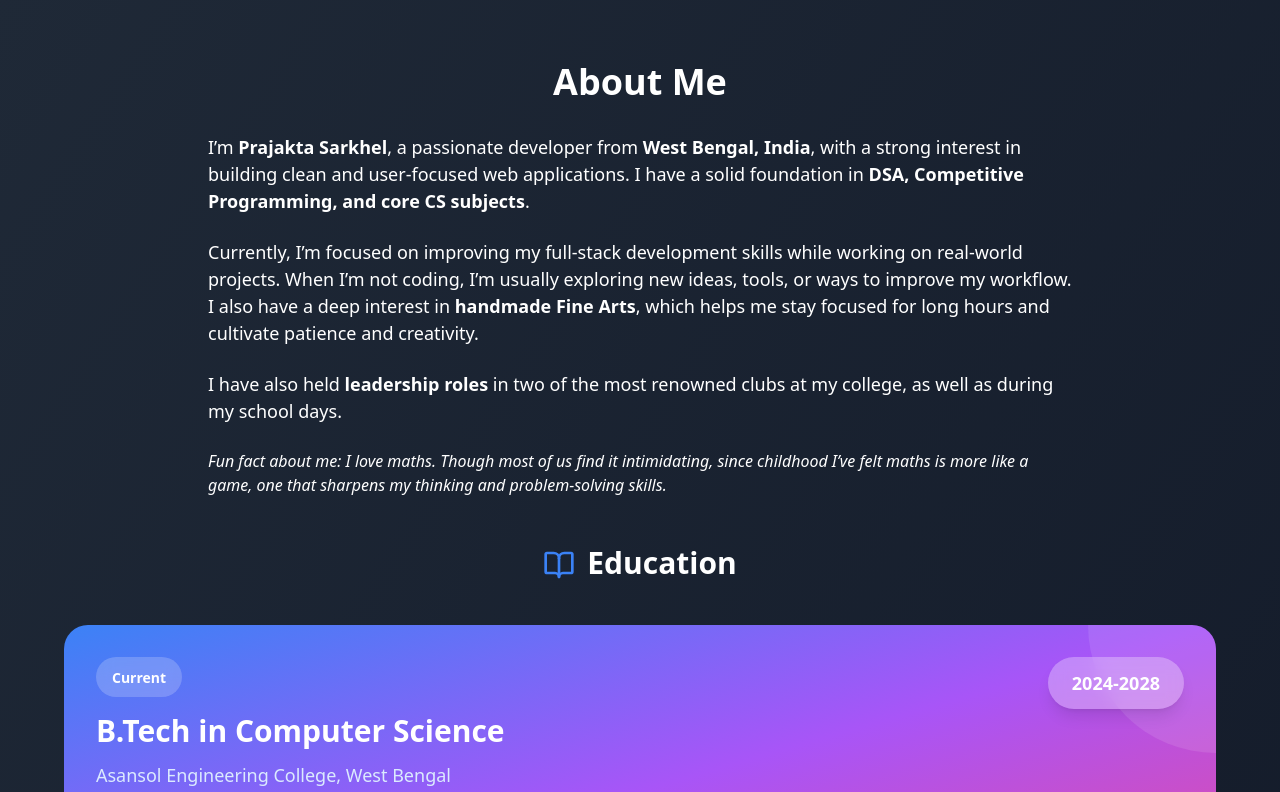
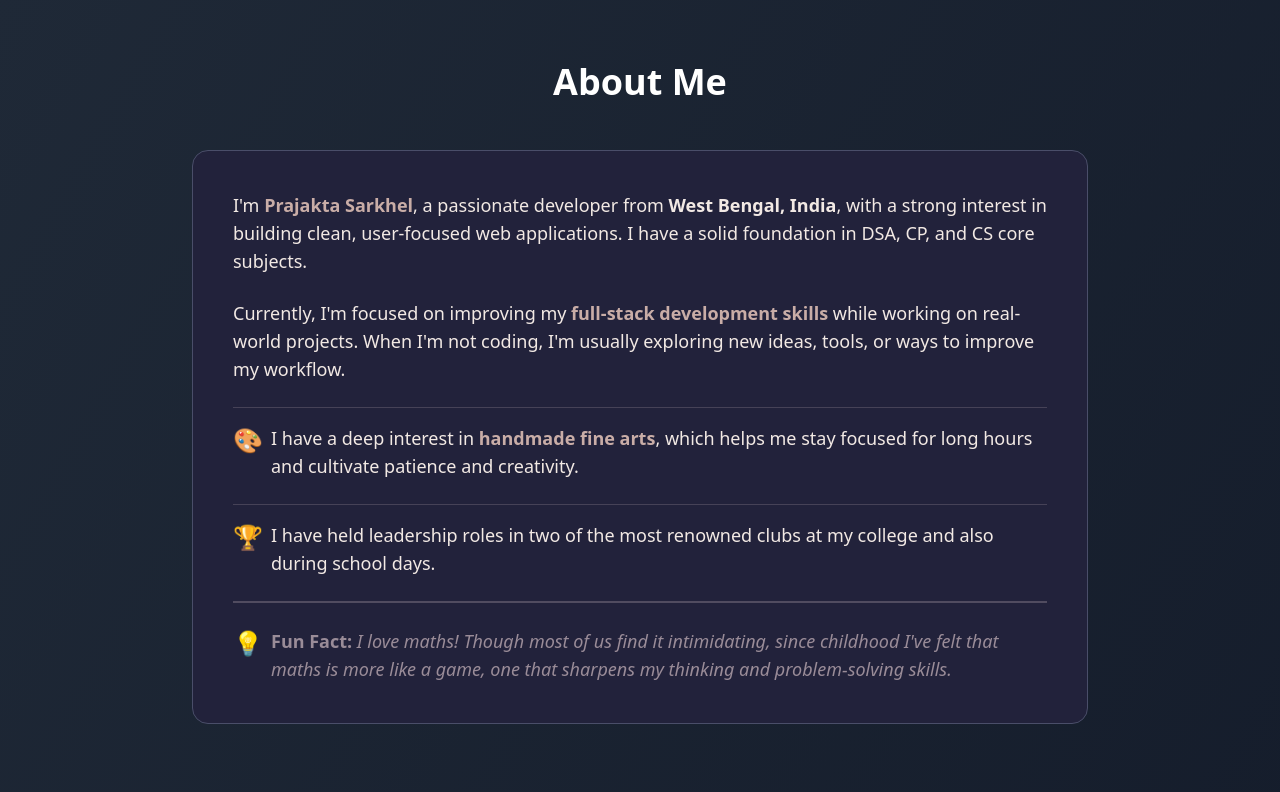
Before and after one commit to PrajaktaSarkhel/Prajakta_Sarkhel_portfolio-website, a React (Vite) app: page / in a window 1280 px wide. Shown: the part 800-1592 px from the top of the page. Built offline with nearby package versions, Linux system fonts and the light colour scheme.

Commit message:
Added PS logo

```diff
--- a/index.html
+++ b/index.html
@@ -2,7 +2,7 @@
 <html lang="en">
   <head>
     <meta charset="UTF-8" />
-    <link rel="icon" type="image/svg+xml" href="/vite.svg" />
+    <link rel="icon" type="image/svg+xml" href="/ps_logo.svg" />
     <meta name="viewport" content="width=device-width, initial-scale=1.0" />
     <title>portfolio-website</title>
   </head>
--- a/src/App.jsx
+++ b/src/App.jsx
@@ -20,6 +20,9 @@ function App() {
   const [visibleCards, setVisibleCards] = useState([]);
 
   const journeyRefs = useRef([]);
+
+  const projectRefs = useRef([]);
+  const [visibleProjects, setVisibleProjects] = useState([]);
 
   useEffect(() => {
     if (darkMode) {
@@ -49,6 +52,29 @@ function App() {
 
     return () => observers.forEach(observer => observer.disconnect());
   }, []);
+
+  // Scroll animation for project cards
+  useEffect(() => {
+    const observers = projectRefs.current.map((ref, index) => {
+      const observer = new IntersectionObserver(
+        ([entry]) => {
+          if (entry.isIntersecting) {
+            setTimeout(() => {
+              setVisibleProjects(prev => [...new Set([...prev, index])]);
+            }, index * 300); // Stagger by 300ms
+          }
+        },
+        { threshold: 0.1 }
+      );
+
+      if (ref) observer.observe(ref);
+      return observer;
+    });
+
+    return () => observers.forEach(observer => observer.disconnect());
+  }, []);
+
+
 
   const handleSubmit = (e) => {
     e.preventDefault();
@@ -209,30 +235,59 @@ function App() {
         <div className="max-w-6xl mx-auto">
           <div className="text-center mb-12">
             <h3 className="text-3xl md:text-4xl font-bold mb-4 dark:text-white">About Me</h3>
+          </div>
+        </div>
             {/* About Me Content */}
-            <div className="max-w-4xl mx-auto mt-8 text-left px-4">
-              <p className="text-gray-800 dark:text-white text-lg leading-normal mb-6">
-                I’m <span className="text-gray-800 dark:text-white font-semibold">Prajakta Sarkhel</span>, a passionate developer from <span className="text-gray-800 dark:text-white font-semibold">West Bengal, India</span>, with a strong interest in building clean and user-focused web applications. I have a solid foundation in <span className="text-gray-800 dark:text-white font-semibold">DSA, Competitive Programming, and core CS subjects</span>.
+
+            <div className="max-w-4xl mx-auto">
+              <div className="p-10 rounded-2xl bg-[#f2e9e4] dark:bg-[#22223b] border border-[#c9ada7] dark:border-[#4a4e69]">
+
+                {/* Main intro */}
+                <div className="space-y-6 text-[#22223b] dark:text-[#f2e9e4] leading-normal">
+                  <p className="text-lg">
+                    I'm <span className="font-bold text-[#4a4e69] dark:text-[#c9ada7]">Prajakta Sarkhel</span>, a passionate developer from <span className="font-semibold">West Bengal, India</span>, with a strong interest in building clean, user-focused web applications. I have a solid foundation in DSA, CP, and CS core subjects.
                   </p>
 
-              <p className="text-gray-800 dark:text-white text-lg leading-normal mb-6">
-                Currently, I’m focused on improving my full-stack development skills while working on real-world projects. When I’m not coding, I’m usually exploring new ideas, tools, or ways to improve my workflow. I also have a deep interest in <span className="text-gray-800 dark:text-white font-semibold">handmade Fine Arts</span>, which helps me stay focused for long hours and cultivate patience and creativity.
+                  <p className="text-lg">
+                    Currently, I'm focused on improving my <span className="font-semibold text-[#4a4e69] dark:text-[#c9ada7]">full-stack development skills</span> while working on real-world projects. When I'm not coding, I'm usually exploring new ideas, tools, or ways to improve my workflow.
                   </p>
 
-              <p className="text-gray-800 dark:text-white text-lg leading-normal mb-6">
-                I have also held <span className="text-gray-800 dark:text-white font-semibold">leadership roles</span> in two of the most renowned clubs at my college, as well as during my school days.
-              </p>
-
-              <p className="text-gray-800 dark:text-white italic text-base">
-                Fun fact about me: I love maths. Though most of us find it intimidating, since childhood I’ve felt maths is more like a game, one that sharpens my thinking and problem-solving skills.
+                  {/* Creative Balance */}
+                  <div className="pt-4 border-t border-[#9a8c98]/30">
+                    <p className="text-lg flex items-start gap-2">
+                      <span className="text-2xl">🎨</span>
+                      <span>
+                        I have a deep interest in <span className="font-semibold text-[#4a4e69] dark:text-[#c9ada7]">handmade fine arts</span>, which helps me stay focused for long hours and cultivate patience and creativity.
+                      </span>
                     </p>
                   </div>
 
+                  {/* Leadership */}
+                  <div className="pt-4 border-t border-[#9a8c98]/30">
+                    <p className="text-lg flex items-start gap-2">
+                      <span className="text-2xl">🏆</span>
+                      <span>
+                        I have held leadership roles in two of the most renowned clubs at my college and also during school days.
+                      </span>
+                    </p>
                   </div>
+
+                  {/* Fun Fact - Simple and Elegant */}
+                  <div className="pt-6 mt-6 border-t-2 border-[#9a8c98]/40">
+                    <p className="text-lg italic text-[#4a4e69] dark:text-[#9a8c98] flex items-start gap-2">
+                      <span className="text-2xl not-italic">💡</span>
+                      <span>
+                        <span className="font-semibold not-italic">Fun Fact:</span> I love maths! Though most of us find it intimidating, since childhood I've felt that maths is more like a game, one that sharpens my thinking and problem-solving skills.
+                      </span>
+                    </p>
+                  </div>
+                </div>
+              </div>
+
 
               {/* ENHANCED EDUCATION SECTION */}
               <div className="mb-16">
-            <h4 className="text-3xl font-bold mb-10 text-gray-800 dark:text-white flex items-center justify-center gap-3">
+                <h4 className="text-3xl font-bold mb-10 mt-16 text-gray-800 dark:text-white flex items-center justify-center gap-3">
                   <BookOpen className="w-8 h-8 text-blue-500" />
                   <span style={{paddingBottom: '4px'}}>Education</span>
                 </h4>
@@ -334,7 +389,7 @@ function App() {
                   </div>
                   <div className="group relative p-3 bg-gray-50 dark:bg-gray-900 rounded-xl hover:scale-110 transition-all cursor-default">
                     <SiC className="w-8 h-8 text-blue-700" />
-                    <div className="absolute -bottom-8 left-1/2 -translate-x-1/2 px-2 py-1 bg-gray-900 text-white text-xs rounded opacity-0 group-hover:opacity-100 transition-opacity whitespace-nowrap">
+                    <div className="absolute -top-8 left-1/2 -translate-x-1/2 px-2 py-1 bg-gray-900 text-white text-xs rounded opacity-0 group-hover:opacity-100 transition-opacity whitespace-nowrap">
                       C
                     </div>
                   </div>
@@ -495,11 +550,14 @@ function App() {
       <SectionDivider icon={Calendar} text="Building My Path" />
 
       {/* NEW: Journey Timeline Section */}
+      {/* JOURNEY SECTION WITH SCROLL ANIMATION */}
       <section id="journey" className="py-20 px-4 sm:px-6 lg:px-8 bg-white dark:bg-gray-900">
         <div className="max-w-5xl mx-auto">
           <div className="text-center mb-20">
-            <h3 className="text-3xl md:text-4xl font-bold mb-4 dark:text-white">My Journey</h3>
-            <p className="text-gray-600 dark:text-gray-300">Key milestones that shaped my path 🚀</p>
+            <h3 className="text-5xl font-black mb-4 bg-gradient-to-r from-blue-600 to-purple-600 bg-clip-text text-transparent" style={{paddingBottom: '4px'}}>
+              My Journey
+            </h3>
+            <p className="text-xl text-gray-600 dark:text-gray-300">Key milestones that shaped my path 🚀</p>
           </div>
 
           <div className="space-y-12">
@@ -526,7 +584,9 @@ function App() {
                     <span className={`text-sm font-bold ${item.text} ${item.bg} px-4 py-2 rounded-full inline-block`}>
                       {item.date}
                     </span>
-                    <h4 className="text-2xl font-black mt-4 mb-3 dark:text-white" style={{paddingBottom: '2px'}}>{item.title}</h4>
+                    <h4 className="text-2xl font-black mt-4 mb-3 dark:text-white" style={{paddingBottom: '2px'}}>
+                      {item.title}
+                    </h4>
                     <p className="text-gray-600 dark:text-gray-300 leading-relaxed">{item.desc}</p>
                   </div>
                 </div>
@@ -535,6 +595,7 @@ function App() {
           </div>
         </div>
       </section>
+
       {/* SECTION DIVIDER */}
       <SectionDivider icon={Rocket} text="Featured Work" />
 
@@ -548,7 +609,14 @@ function App() {
 
           <div className="space-y-16">
             {/* Eunoia Project */}
-            <div className="group rounded-2xl overflow-hidden bg-white dark:bg-gray-900 border border-gray-200 dark:border-gray-700 hover:shadow-2xl transition-all">
+            <div
+              ref={el => projectRefs.current[0] = el}
+              className={`group rounded-3xl overflow-hidden bg-white dark:bg-gray-900 border-2 border-gray-200 dark:border-gray-700 hover:shadow-2xl transition-all duration-1000 ${
+                visibleProjects.includes(0)
+                  ? 'opacity-100 translate-y-0'
+                  : 'opacity-0 translate-y-20'
+              }`}
+            >
               <div className="grid md:grid-cols-2 gap-0">
                 <div className="relative h-80 md:h-auto overflow-hidden bg-gradient-to-br from-blue-500 via-purple-500 to-pink-500 flex items-center justify-center">
                   <div className="absolute inset-0 bg-black/20"></div>
@@ -581,7 +649,14 @@ function App() {
             </div>
 
             {/* PosturePro Project */}
-            <div className="group rounded-2xl overflow-hidden bg-white dark:bg-gray-900 border border-gray-200 dark:border-gray-700 hover:shadow-2xl transition-all">
+            <div
+              ref={el => projectRefs.current[1] = el}
+              className={`group rounded-3xl overflow-hidden bg-white dark:bg-gray-900 border-2 border-gray-200 dark:border-gray-700 hover:shadow-2xl transition-all duration-1000 ${
+                visibleProjects.includes(1)
+                  ? 'opacity-100 translate-y-0'
+                  : 'opacity-0 translate-y-20'
+              }`}
+>
               <div className="grid md:grid-cols-2 gap-0">
                 <div className="relative h-80 md:h-auto overflow-hidden bg-gradient-to-br from-green-500 via-teal-500 to-blue-500 flex items-center justify-center md:order-2">
                   <div className="absolute inset-0 bg-black/20"></div>
```
Also changed, not shown: public/ps_logo.svg (added). Lines whose indentation alone changed are shown as unchanged.
